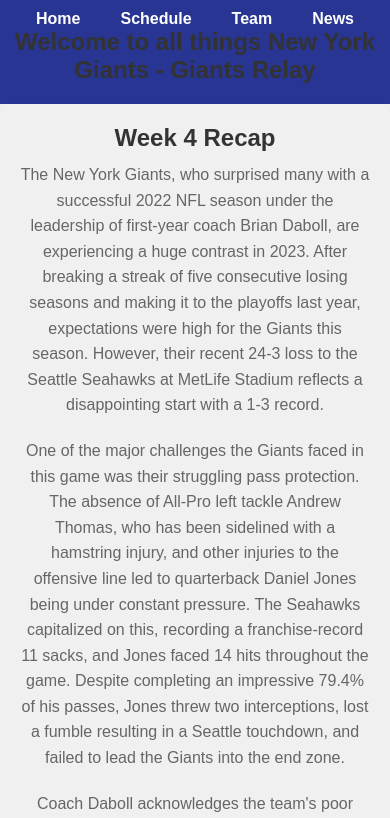
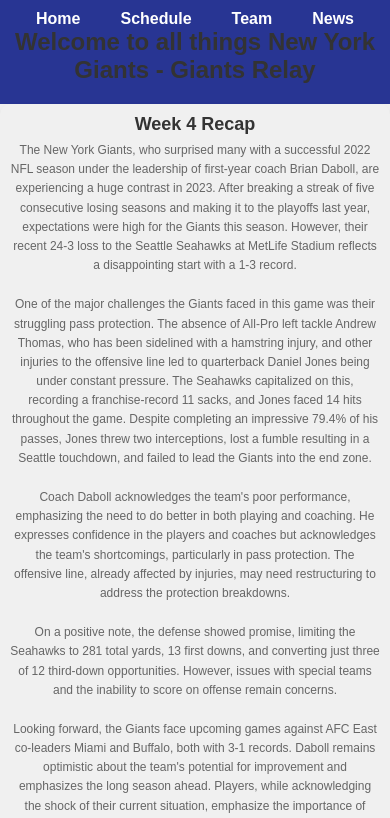
Before and after one commit to Bilal-Shahzad/GiantsRelay, a React (Create React App) app in the folder giants-relay/: page /recap/week4 in a window 390 px wide. Shown: the top 818 px of the page. Built offline with nearby package versions, Linux system fonts and the light colour scheme.

Commit message:
phones and tablets for the week schedule

```diff
--- a/giants-relay/src/News/Recap/week.css
+++ b/giants-relay/src/News/Recap/week.css
@@ -16,3 +16,34 @@
     color: #666;
     font-size: 16px;
   }
+
+  /* tablet */
+  @media screen and (max-width: 768px) {
+    .week-recap {
+      padding: 15px;
+    }
+    .week-recap h2 {
+        font-size: 20px;
+        margin-bottom: 8px;
+      }
+
+      .week-recap p {
+        font-size: 14px;
+      }
+    }
+
+/* phones */
+@media screen and (max-width: 480px) {
+    .week-recap {
+      padding: 10px;
+    }
+
+    .week-recap h2 {
+      font-size: 18px;
+      margin-bottom: 6px;
+    }
+
+    .week-recap p {
+      font-size: 12px;
+    }
+  }
```
